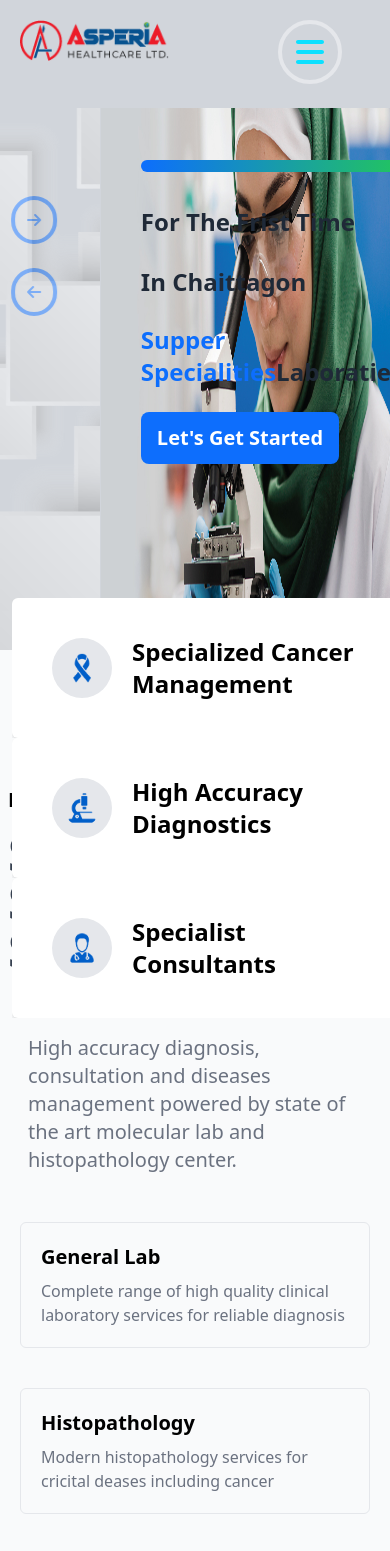
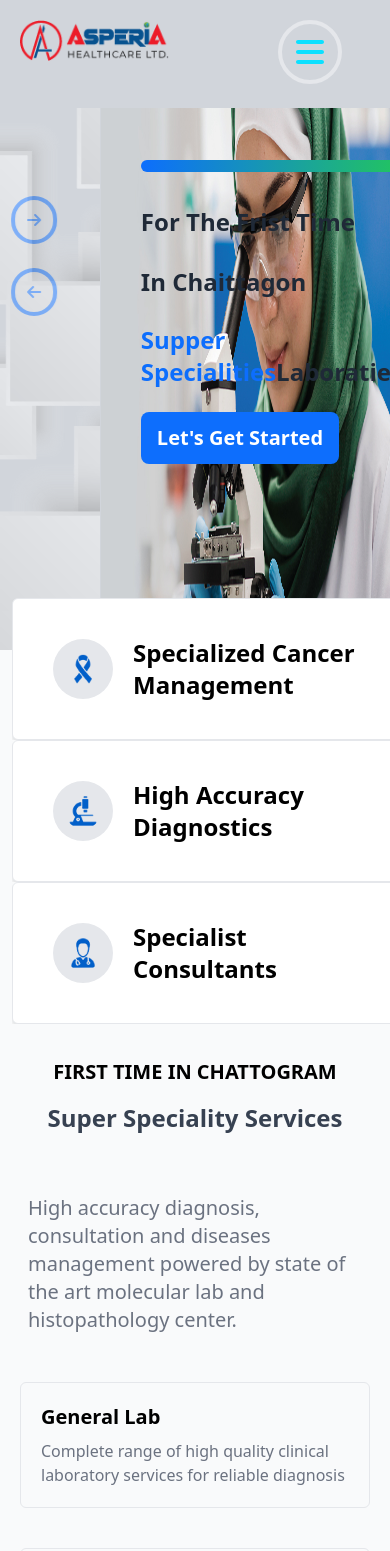
Before and after one commit to rashelmahomud/asperia-helth-care, a Next.js app: page / in a window 390 px wide. Shown: the top 1551 px of the page. Built offline with nearby package versions, Linux system fonts and the light colour scheme.

Commit message:
update code someting

```diff
--- a/src/app/components/ui/banner.tsx
+++ b/src/app/components/ui/banner.tsx
@@ -33,7 +33,7 @@ const Banner = () => {
   ];
 
   return (
-    <div className="bg-gray-300 mb-32 pt-[100px]">
+    <div className="bg-gray-300 lg:mb-[200px] mb-[400px] pt-[100px]">
       <div className="flex flex-row overflow-hidden">
         <div className="basis-1/8 ">
           <div className="bg-[url('/asperia/main-slider-shape-1.png')] h-full bg-no-repeat animate-custom-bounce duration-300">
@@ -81,7 +81,7 @@ const Banner = () => {
       <div className="lg:flex justify-center gap-10 lg:px-32 p-3 absolute -mt-16">
         {items.map((item, index) => (
           <div key={index} className="relative overflow-hidden group">
-            <div className="flex gap-3 items-center dark:bg-dark dark:text-white bg-white rounded-md p-8 w-96 shadow-md">
+            <div className="flex gap-3 items-center dark:bg-dark dark:text-white bg-white rounded-md p-8 w-96 shadow-md border lg:border-none">
               <Image
                 src={item.src}
                 width={60}
--- a/src/app/components/ui/forDoctor.tsx
+++ b/src/app/components/ui/forDoctor.tsx
@@ -7,10 +7,8 @@ import Image from "next/image";
 const ForDoctor = () => {
   return (
     <div className="lg:px-32">
-      <div
-        className="bg-primary dark:bg-medium flex justify-between gap-20 p-10 rounded-t-lg relative overflow-hidden"
-      >
-        <div className="flex items-center gap-5 ">
+      <div className="lg:flex justify-between bg-primary dark:bg-medium gap-20 lg:p-10 p-3 rounded-t-lg relative overflow-hidden">
+        <div className="flex items-center gap-5 lg:mb-0 mb-10">
           <div className="">
             <FontAwesomeIcon
             icon={faBookOpenReader}
@@ -22,12 +20,12 @@ const ForDoctor = () => {
           </div>
           <div>
             <h3 className="text-2xl text-gray-200 z-5">LOCKING FOR A DOCTOR</h3>
-            <h1 className="text-5xl font-semibold text-white">
+            <h1 className="lg:text-5xl text-2xl font-semibold text-white">
               Choose from the best in Chattogram
             </h1>
           </div>
         </div>
-        <Button foot>Contact</Button>
+        <div><Button foot>Contact</Button></div>
         <Image src={'/asperia/tracking-shape-3.png'} width={200} height={200} alt="image" className="absolute top-15 right-0 opacity-40 ml-10 z-2 animate-spin"/>
           <Image src={'/asperia/tracking-shape-3.png'} width={200} height={200} alt="image" className="absolute top-20 right-10 opacity-80 z-2 animate-ping z-10"/>
       </div>
--- a/src/app/components/ui/oncology.tsx
+++ b/src/app/components/ui/oncology.tsx
@@ -67,7 +67,7 @@ const Oncology = () => {
         <div className="lg:flex my-3 gap-5 items-center">
           <Button>discover more</Button>
 
-          <div className="flex items-center gap-3 text-xl order-last">
+          <div className="flex items-center gap-3 text-xl order-last my-5 justify-between p-3">
           <Link href={'/'}><FontAwesomeIcon icon={faPhoneVolume} className="w-8 h-8 text-iconBg border rounded-full p-3 hover:text-iconBg hover:bg-primary border-4"/></Link>
 
           <div className="dark:text-white">
--- a/src/app/components/ui/oncologyTwo.tsx
+++ b/src/app/components/ui/oncologyTwo.tsx
@@ -66,7 +66,7 @@ const OncologyTwo = () => {
         </ul>
         <div className="lg:flex items-center my-3 gap-5">
           <Button>discover more</Button>
-          <div className="flex items-center gap-3 text-xl order-last my-2">
+          <div className="flex items-center gap-3 text-xl order-last my-5 justify-between px-3">
             <Link href={"/"}>
               <FontAwesomeIcon
                 icon={faPhoneVolume}
--- a/src/app/components/ui/services.tsx
+++ b/src/app/components/ui/services.tsx
@@ -7,10 +7,10 @@ const Services = () => {
     <div className="lg:px-32 mx-auto my-10 dark:bg-dark dark:text-white">
       <div className="grid lg:grid-cols-2 p-2 gap-10 justify-between">
         <div className="">
-          <h3 className="uppercase text-xl font-semibold mb-4">
+          <h3 className="uppercase text-xl font-semibold mb-4 lg:text-left text-center">
             First time in Chattogram
           </h3>
-          <h1 className="text-5xl font-bold text-gray-700 dark:text-white">
+          <h1 className="lg:text-5xl text-2xl font-bold text-gray-700 dark:text-white lg:text-left text-center">
             Super Speciality Services
           </h1>
         </div>
--- a/src/app/doctorall/page.tsx
+++ b/src/app/doctorall/page.tsx
@@ -42,7 +42,7 @@ const Doctorall = () => {
                 value={query}
                 onChange={searchTitle}
                 // onChange={(e) => setSelectedDepartment(e.target.value)}
-                className="bg-gray-50 border border-gray-300 text-sm rounded-lg focus:ring-blue-500 focus:border-blue-500 block p-2.5  dark:placeholder-gray-400 dark:focus:ring-blue-500 dark:focus:border-blue-500"
+                className="bg-gray-50 border border-gray-300 text-sm rounded-lg focus:ring-blue-500 focus:border-blue-500 block p-2.5  dark:placeholder-gray-400 dark:focus:ring-blue-500 dark:focus:border-blue-500 "
               >
                 <option>Filter by department</option>
                 <option value="Hematology">Hematology</option>
```
